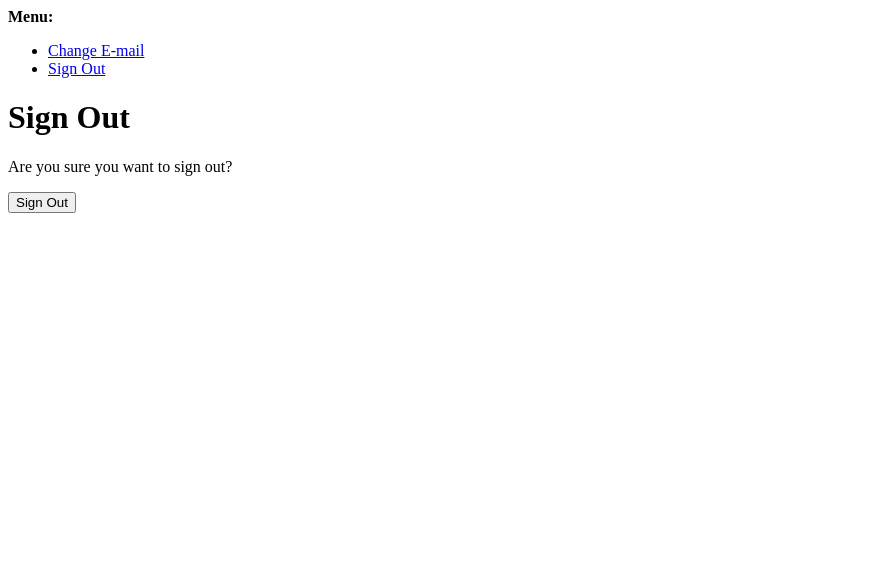
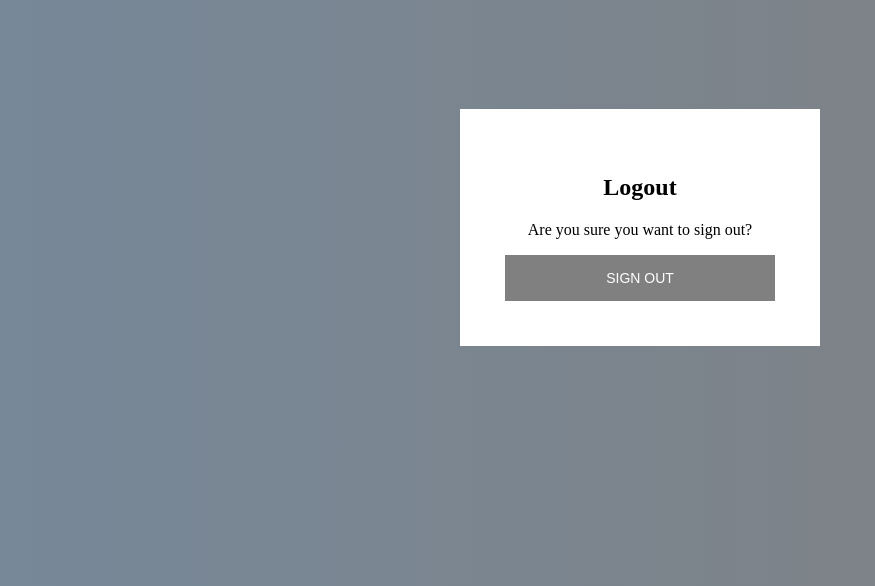
Before and after one commit to joshuaspring9/iot-web-platform, a Django app: page /accounts/logout/ in a window 1280 px wide. Shown: the top 586 px of the page, without its empty margins (0-875 px from the left). Run offline with Django 3.2, Linux system fonts and the light colour scheme; the visitor is signed in with stand-in values (Sample User, id 1).

Commit message:
Adapt logout template to site design

```diff
--- a/dashboard/templates/account/logout.html
+++ b/dashboard/templates/account/logout.html
@@ -1,21 +1,27 @@
-{% extends "account/base.html" %}
+{% extends 'dashboard/base.html' %}
+{% load static %}
 
-{% load i18n %}
 
-{% block head_title %}{% trans "Sign Out" %}{% endblock %}
+{% block title %}Log In{% endblock %}
+
+{% block header %}
+<link rel = "stylesheet" href="{% static 'dashboard/login.css' %}" />
+<link rel = "stylesheet" href="{% static 'dashboard/login-form.css' %}" />
+{% endblock %}
 
 {% block content %}
-<h1>{% trans "Sign Out" %}</h1>
+<div class="login-page">
 
-<p>{% trans 'Are you sure you want to sign out?' %}</p>
-
+  <div class="form">
+    <h2>Logout</h2>
+    <p>Are you sure you want to sign out?</p>
     <form method="post" action="{% url 'account_logout' %}">
       {% csrf_token %}
       {% if redirect_field_value %}
       <input type="hidden" name="{{ redirect_field_name }}" value="{{ redirect_field_value }}"/>
       {% endif %}
-  <button type="submit">{% trans 'Sign Out' %}</button>
+      <button type="submit">Sign Out</button>
     </form>
-
-
+  </div>
+</div>
 {% endblock %}
```
Lines whose indentation alone changed are shown as unchanged.
